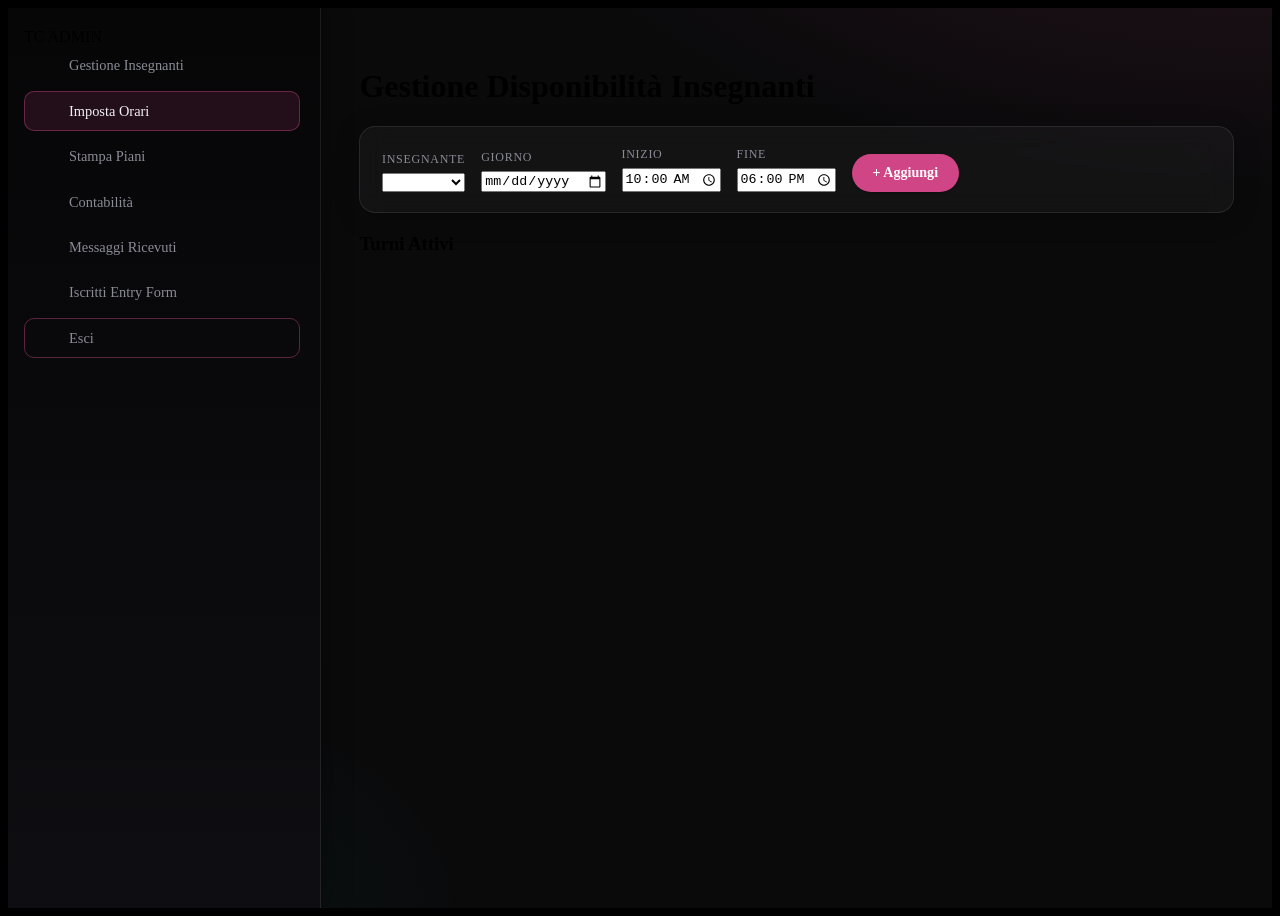
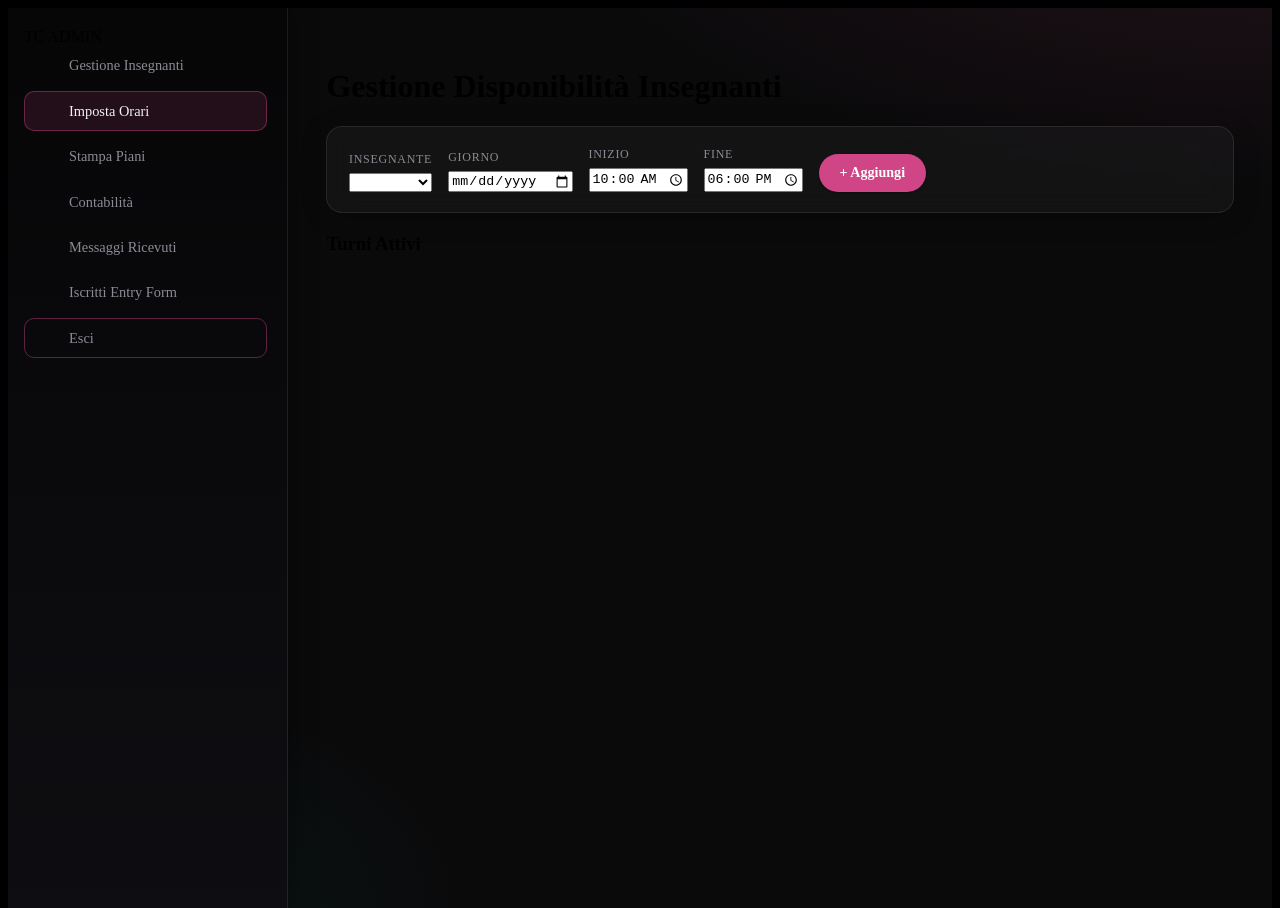

più opzioni di personalizzazione

--- a/css/admin.css
+++ b/css/admin.css
@@ -29,6 +29,7 @@
 /* Base */
 html {
     background: var(--color-black, #000);
+    height: 100%;
 }
 
 body.admin-app {
@@ -36,7 +37,8 @@ body.admin-app {
     font-family: 'Outfit', sans-serif;
     background: var(--admin-bg);
     color: var(--admin-text);
-    min-height: 100vh;
+    height: 100%;
+    overflow: hidden;
     line-height: 1.5;
 }
 
@@ -52,7 +54,8 @@ body.admin-app {
 /* Layout shell */
 .admin-container {
     display: flex;
-    min-height: 100vh;
+    height: 100vh;
+    overflow: hidden;
     background:
         radial-gradient(ellipse 120% 80% at 100% -20%, rgba(245, 83, 148, 0.12), transparent 50%),
         radial-gradient(ellipse 80% 60% at 0% 100%, rgba(0, 210, 211, 0.08), transparent 45%),
@@ -70,6 +73,14 @@ body.admin-app {
     border-right: 1px solid var(--admin-border);
     box-shadow: 4px 0 24px rgba(0, 0, 0, 0.35);
     z-index: 100;
+    /* Sidebar fissa: altezza schermo, scorre internamente se il contenuto non entra */
+    height: 100vh;
+    overflow-y: auto;
+    overflow-x: hidden;
+    box-sizing: border-box;
+    position: sticky;
+    top: 0;
+    left: 0;
 }
 
 .sidebar-header {
@@ -110,18 +121,22 @@ body.admin-app {
     flex-direction: column;
     flex: 1;
     min-height: 0;
-    overflow-y: auto;
     padding-right: 4px;
     gap: 0.35rem;
 }
 
-.sidebar nav::-webkit-scrollbar {
-    width: 6px;
+/* Scrollbar della sidebar */
+.sidebar::-webkit-scrollbar {
+    width: 4px;
 }
 
-.sidebar nav::-webkit-scrollbar-thumb {
-    background: rgba(245, 83, 148, 0.35);
+.sidebar::-webkit-scrollbar-thumb {
+    background: rgba(245, 83, 148, 0.3);
     border-radius: 10px;
+}
+
+.sidebar::-webkit-scrollbar-track {
+    background: transparent;
 }
 
 .nav-section-label {
@@ -217,6 +232,8 @@ body.admin-app {
     padding: clamp(1.25rem, 3vw, 2.5rem);
     overflow-y: auto;
     overflow-x: hidden;
+    height: 100vh;
+    box-sizing: border-box;
 }
 
 .admin-page-head {
@@ -1224,6 +1241,14 @@ input:checked + .slider:before {
 
     .admin-container {
         display: block;
+        height: auto;
+        overflow: visible;
+    }
+
+    /* Su mobile il body può scorrere normalmente (sidebar è fixed overlay) */
+    body.admin-app {
+        height: auto;
+        overflow: auto;
     }
 
     .sidebar {
@@ -1251,7 +1276,9 @@ input:checked + .slider:before {
     }
 
     .content {
+        height: auto;
         padding: 4.5rem 1rem 1.5rem;
+        overflow-y: visible;
     }
 
     .admin-table th,
